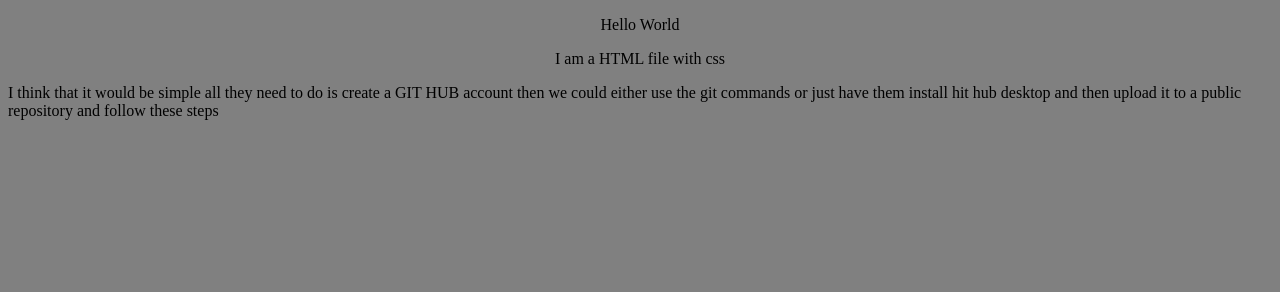
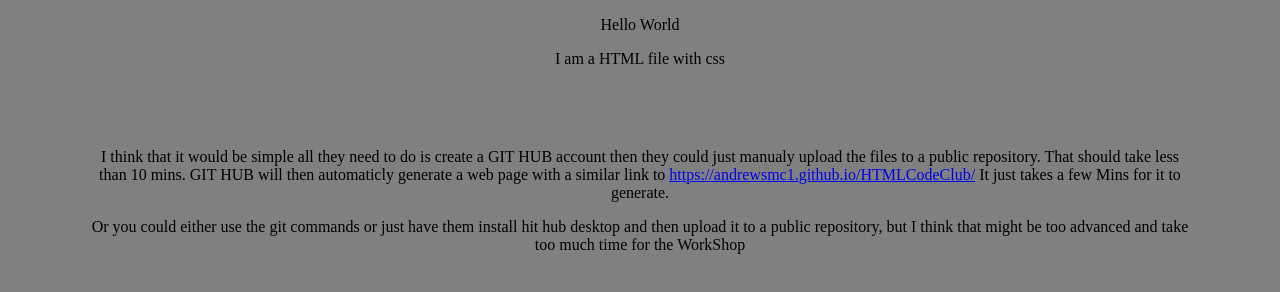
Before and after one commit to AndrewK-0/HTMLCodeClub, a plain HTML site: page index.html in a window 1280 px wide. Drawn offline with Linux system fonts and the light colour scheme.

Commit message:
updated website
updated website

```diff
--- a/index.html
+++ b/index.html
@@ -5,18 +5,29 @@
     <meta http-equiv="X-UA-Compatible" content="IE=edge" />
     <meta name="viewport" content="width=device-width, initial-scale=1.0" />
     <link rel="stylesheet" href="styles/styles.css" />
-    <title>Document</title>
+    <title>SMC HTML WorkShop</title>
   </head>
   <body>
     <div class="intro">
       <p>Hello World</p>
       <p>I am a HTML file with css</p>
     </div>
-    <p>
-      I think that it would be simple all they need to do is create a GIT HUB
-      account then we could either use the git commands or just have them
-      install hit hub desktop and then upload it to a public repository and
-      follow these steps
-    </p>
+    <div class="content">
+      <p>
+        I think that it would be simple all they need to do is create a GIT HUB
+        account then they could just manualy upload the files to a public
+        repository. That should take less than 10 mins. GIT HUB will then
+        automaticly generate a web page with a similar link to
+        <a href="https://andrewsmc1.github.io/HTMLCodeClub/ "
+          >https://andrewsmc1.github.io/HTMLCodeClub/</a
+        >
+        It just takes a few Mins for it to generate.
+      </p>
+      <p>
+        Or you could either use the git commands or just have them install hit
+        hub desktop and then upload it to a public repository, but I think that
+        might be too advanced and take too much time for the WorkShop
+      </p>
+    </div>
   </body>
 </html>
--- a/styles/styles.css
+++ b/styles/styles.css
@@ -1,7 +1,12 @@
 body {
   background-color: gray;
 }
-.intro{
-    display: block;
-    text-align: center;
+.intro {
+  display: block;
+  text-align: center;
 }
+.content {
+  display: block;
+  text-align: center;
+  margin: 5em;
+}
```
